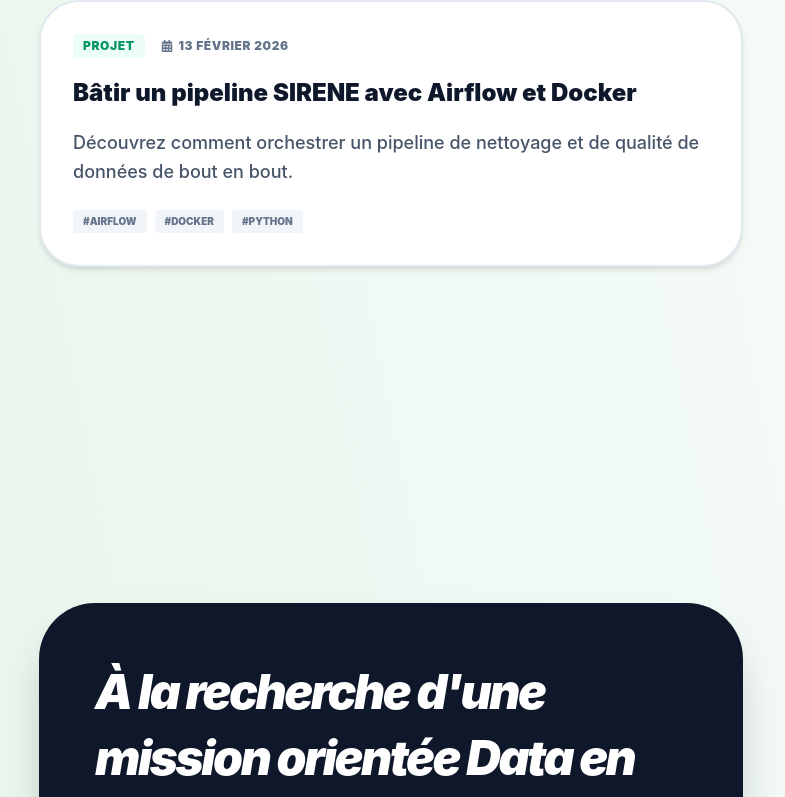
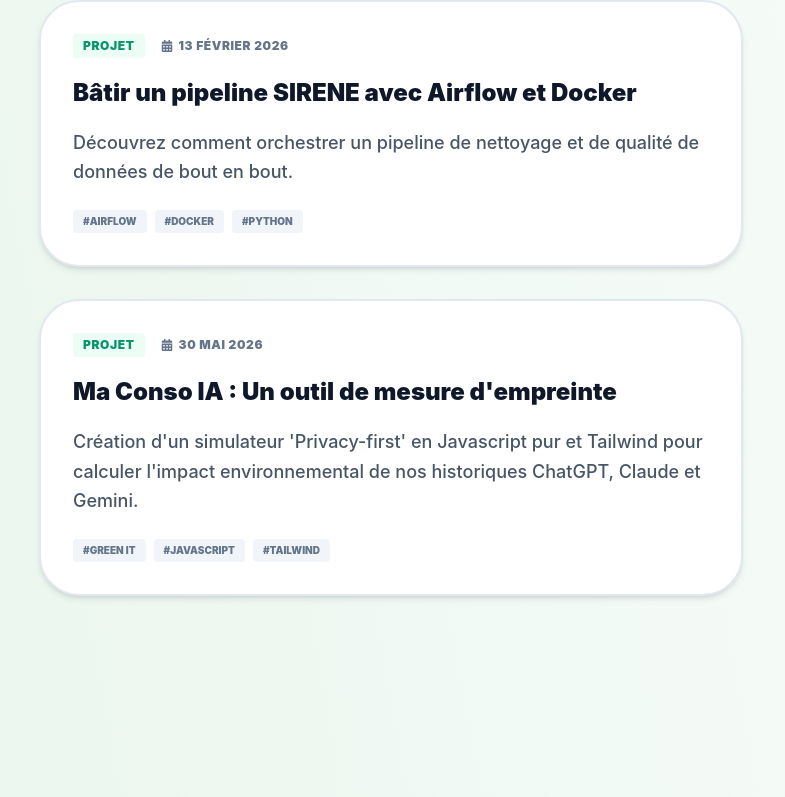
Before and after one commit to CamilleLV/portfolio-camille-laverie, a React (Vite) app: page / in a window 1280 px wide. Shown: the part 5071-5868 px from the top of the page, without its empty margins (249-1034 px from the left). Built offline with nearby package versions, Linux system fonts and the light colour scheme; the HTML template or start-up script is replaced by a standard one.

Commit message:
ADD : Ajout au blog du site Ma Conso IA

```diff
--- a/src/portfolioData.json
+++ b/src/portfolioData.json
@@ -158,6 +158,16 @@
         "summary": "Découvrez comment orchestrer un pipeline de nettoyage et de qualité de données de bout en bout.",
         "tags": ["Airflow", "Docker", "Python"],
         "fontFamily": "font-mono"
+      },
+      {
+        "id": "ma-conso-ia-simulateur",
+        "title": "Ma Conso IA : Un outil de mesure d'empreinte",
+        "category": "Projet",
+        "date": "30 Mai 2026",
+        "readTime": "3 min",
+        "summary": "Création d'un simulateur 'Privacy-first' en Javascript pur et Tailwind pour calculer l'impact environnemental de nos historiques ChatGPT, Claude et Gemini.",
+        "tags": ["Green IT", "Javascript", "Tailwind"],
+        "fontFamily": "font-sans"
       }
     ],
     "contact": {
@@ -324,6 +334,16 @@
         "summary": "Discover how to orchestrate an end-to-end data cleaning and quality pipeline.",
         "tags": ["Airflow", "Docker", "Python"],
         "fontFamily": "font-mono"
+      },
+      {
+        "id": "ma-conso-ia-simulateur",
+        "title": "Ma Conso IA (My AI Footprint): An impact measurement tool",
+        "category": "Project",
+        "date": "May 30, 2026",
+        "readTime": "3 min",
+        "summary": "Creation of a 'Privacy-first' simulator in vanilla Javascript and Tailwind to calculate the environmental impact of our ChatGPT, Claude, and Gemini chat histories.",
+        "tags": ["Green IT", "Javascript", "Tailwind"],
+        "fontFamily": "font-sans"
       }
     ],
     "contact": {
--- a/src/posts/index.js
+++ b/src/posts/index.js
@@ -1,10 +1,12 @@
 import { pipelineSireneAirflowContent } from './pipeline-sirene-airflow';
 import { projetM2AnalyseHypermarcheDatavizContent } from './projet-M2-analyse-hypermarche-dataviz';
 import { biEngageeContent } from './bi-engagee-data-ethique';
+import { maConsoIaContent } from './projet-ma-conso-ia';
 
 
 export const postContents = {
   "pipeline-sirene-airflow": pipelineSireneAirflowContent,
   "projet-M2-analyse-hypermarche-dataviz": projetM2AnalyseHypermarcheDatavizContent,
-  "bi-engagee-data-ethique": biEngageeContent
+  "bi-engagee-data-ethique": biEngageeContent,
+  "ta-conso-ia-simulateur": maConsoIaContent
 };
--- /dev/null
+++ b/src/posts/projet-ma-conso-ia.js
@@ -0,0 +1,51 @@
+export const maConsoIaContent = [
+  { type: "heading", text: "Projet : Ma Conso IA - Mesurez l'empreinte de vos LLMs" },
+  { type: "paragraph", text: "Par intérêt pour la BI Engagée et l'éthique de la donnée, j'ai développé un outil de sensibilisation interactif. Ce mini-site permet d'estimer l'empreinte carbone et hydrique de notre utilisation quotidienne des intelligences artificielles génératives (ChatGPT, Claude, Gemini). Le but est de dé-mystifier l'impact environnemental de notre utilisation des LLMs, et se rendre compte que l'impcat est beaucoup plus faible que le streaming vidéo ou la consommation de viande." },
+
+  { type: "heading", text: "L'Approche \"Privacy-First\"" },
+  { type: "paragraph", text: "La principale contrainte technique de ce projet était de garantir la confidentialité absolue des historiques de conversation des utilisateurs et sans aucun serveur backend. L'application a donc été pensée de manière totalement décentralisée." },
+
+  { type: "heading", text: "Fonctionnalités & Technologies" },
+  { type: "bullet-list", items: [
+    "Traitement en mémoire vive : Utilisation de la librairie JSZip pour décompresser et analyser les archives volumineuses directement dans le navigateur.",
+    "Pipeline ETL local : Extraction des fichiers JSON, transformation et calcul des métriques (estimation des tokens et décompte des images générées).",
+    "Sensibilisation par équivalence : Traduction des grammes de CO₂ et de l'eau consommée en repères visuels compréhensibles (kilomètres en voiture, streaming vidéo).",
+    "Design System : UI/UX inspirée des plateformes de service public (type 'Nos Gestes Climat') développée avec Tailwind CSS pour maximiser la lisibilité."
+  ] },
+
+  { type: "heading", text: "Aperçu du moteur d'analyse local" },
+  { type: "paragraph", text: "Voici un extrait de la logique permettant d'inspecter l'archive zip à la volée pour séparer l'impact du texte de celui de la génération d'images :" },
+  {
+    type: "code", language: "javascript", code: `
+// Lecture de l'archive fournie par l'utilisateur sans upload serveur
+const zip = new JSZip();
+const contents = await zip.loadAsync(file);
+
+let totalTokens = 0;
+let totalImages = 0;
+
+// Parcours asynchrone des fichiers de l'archive
+for (const [filename, zipEntry] of Object.entries(contents.files)) {
+    if (zipEntry.dir) continue;
+
+    // Détection et analyse des historiques JSON/Texte
+    if (filename.match(/\\.(json|html|txt|csv)$/i)) {
+        const text = await zipEntry.async("text");
+        // Estimation métier : ~4 caractères = 1 token
+        totalTokens += Math.floor(text.length / 4);
+    }
+    // Détection des médias générés (fort impact carbone)
+    else if (filename.match(/\\.(png|jpe?g|webp|gif)$/i)) {
+        totalImages += 1;
+    }
+}`
+  },
+
+  { type: "heading", text: "Essayez par vous-même" },
+  { type: "paragraph", text: "Exportez vos données depuis les paramètres de votre IA favorite et venez calculer votre bilan :" },
+  {
+    type: "link",
+    text: "↗ Lancer le simulateur Ta Conso IA",
+    url: "/ma-conso-ia/index.html"
+  }
+];
```
